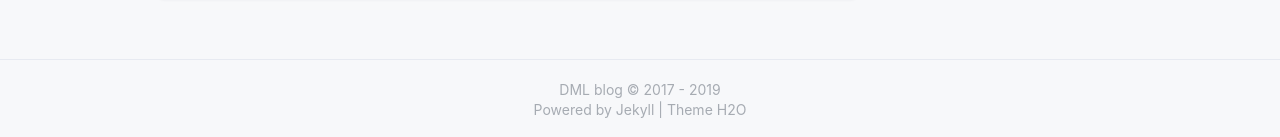
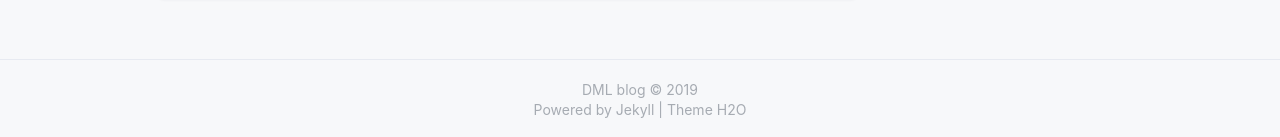
Before and after one commit to DMLhope/DMLhope.github.io, a Jekyll site: the page built from index.html, in a window 1280 px wide and 1173 px high. Shown: the part 1033-1170 px from the top of the window. Built offline with Jekyll 4.4.1, drawn with Linux system fonts in a browser that asks for light colours; nearby versions of some CDN libraries; the list of posts is cut into pages by our own code; a style sheet for code colours, icons or effects is not loaded.

Commit message:
修改底栏年份

```diff
--- a/_config.yml
+++ b/_config.yml
@@ -14,7 +14,7 @@ nav:
 
 # Footer
 footer:
-  since: 2017
+  since: 2019
 
 # Author 配置博主信息
 author: 'DML'
```
